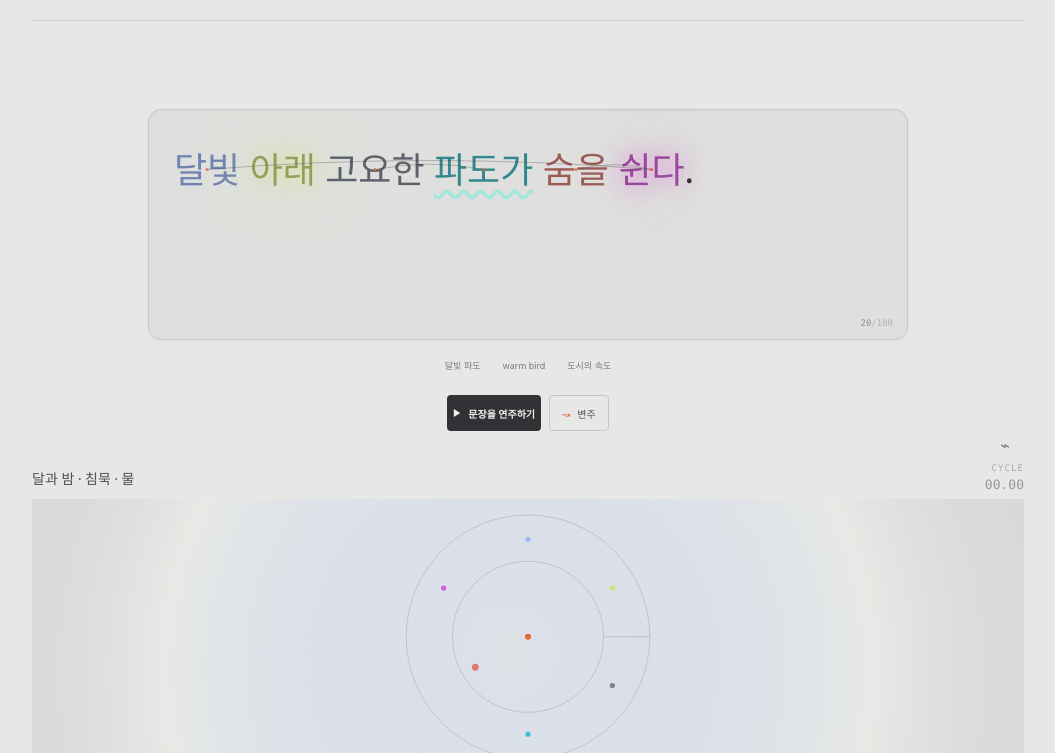
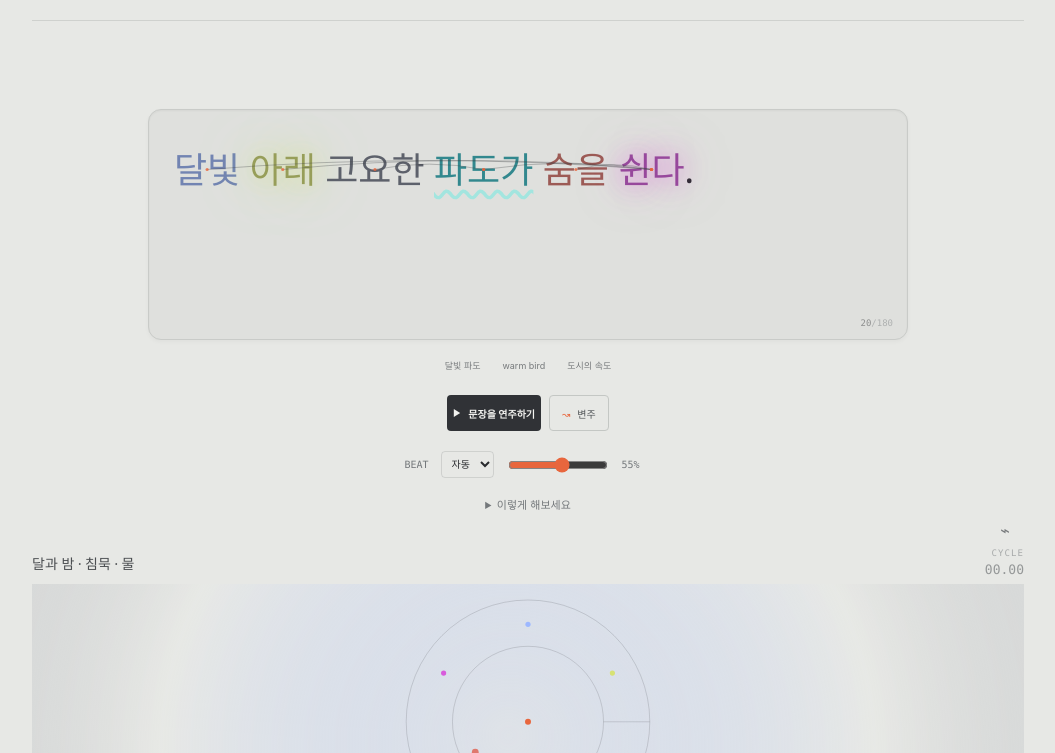
Before and after one commit to ddaog/music-gwamolip, a website built with Vite: page index.html in a window 1280 px wide. Both pictures are taken after a click on the button "달빛 파도". Shown: the part 47-800 px from the top of the page, without its empty margins (112-1167 px from the left). Built offline with nearby package versions, Linux system fonts and the light colour scheme.

Commit message:
Improve sentence relationships, harmonic arrangement and beat controls

```diff
--- a/index.html
+++ b/index.html
@@ -60,6 +60,22 @@
                 </button>
               </div>
               <p class="status-line" id="status-line" aria-live="polite"> </p>
+              <div class="beat-controls">
+                <label for="beat-mode">BEAT</label>
+                <select id="beat-mode" aria-label="비트 모드"><option value="auto">자동</option><option value="on">켜기</option><option value="off">끄기</option></select>
+                <input id="beat-intensity" aria-label="비트 강도" type="range" min="0" max="100" value="55" />
+                <output id="beat-value" for="beat-intensity">55%</output>
+              </div>
+              <details class="play-guide">
+                <summary>이렇게 해보세요</summary>
+                <p>한 단어에서 시작해 문장을 쌓아보세요. 단어가 늘면 화음과 리듬이 더해집니다.</p>
+                <button type="button" data-prompt="달빛">달빛</button>
+                <button type="button" data-prompt="고요한 달빛이 천천히 바다를 비춘다.">고요한 달빛이 천천히 바다를 비춘다.</button>
+                <p>‘고요한’은 부드러운 음색을, ‘빠르게’는 움직임을 더합니다. 쉼표를 넣으면 연결선이 문장 구간을 나누고 음악의 여백이 늘어납니다.</p>
+                <button type="button" data-prompt="A tiny red bird dances softly.">A tiny red bird dances softly.</button>
+                <p>BEAT를 ‘켜기’로 바꾸면 짧은 글에도 리듬이 생깁니다. 슬라이더는 드럼의 강도입니다. ‘자동’에서는 단어 수에 따라 드럼이 쌓입니다.</p>
+                <p>변주로 같은 문장의 다른 선율을 들어보세요. 단어 연결은 한국어·영어 규칙으로 추정하며, 사전에 없는 말은 글자와 발음 특성으로 반응합니다.</p>
+              </details>
               <button id="reading-trigger" class="reading-trigger" type="button" aria-haspopup="dialog" aria-controls="reading-dialog" aria-label="문장 분석 보기">⌁</button>
             </div>
           </div>
--- a/src/main.js
+++ b/src/main.js
@@ -1,7 +1,8 @@
 import './styles.css';
+import { analyzeSyntax } from './syntax.js';
 import { analyzeText, describeAnalysis } from './text-analyzer.js';
 import { LEXICON_STATS } from './lexicon.js';
-import { createStrudelCode, MusicEngine } from './music-engine.js';
+import { createArrangement, createStrudelCode, MusicEngine } from './music-engine.js';
 import { Visualizer, visualProfileFor, visualProfileForToken } from './visualizer.js';
 
 const elements = {
@@ -44,8 +45,12 @@ const elements = {
 const engine = new MusicEngine();
 let variation = 0;
 let analysis = analyzeText(elements.sentence.value, variation);
-analysis.syntax = syntaxSummary(elements.sentence.value);
-let code = createStrudelCode(analysis);
+analysis.syntax = analyzeSyntax(elements.sentence.value);
+const beat = { mode: 'auto', intensity: 0.55 };
+const initialArrangement = createArrangement(analysis, beat);
+analysis.bpm = initialArrangement.bpm;
+analysis.scale = initialArrangement.scale;
+let code = createStrudelCode(analysis, beat);
 const visualizer = new Visualizer(elements.canvas, analysis);
 let updateTimer;
 let audioTask = null;
@@ -121,7 +126,7 @@ function renderWordHighlight() {
     word.dataset.effect = profile.effect;
     word.dataset.layer = meaning?.layer ?? 'near';
     word.dataset.token = meaning.token;
-    const role = grammaticalRole(rawToken, tokenIndex, text);
+    const role = analysis.syntax.words[tokenIndex]?.role ?? 'word';
     word.dataset.role = role;
     word.style.setProperty('--word-color', profile.color);
     word.style.setProperty('--word-accent', profile.accent);
@@ -139,43 +144,14 @@ function renderWordHighlight() {
   requestAnimationFrame(() => renderRelations(wordNodes));
 }
 
-function grammaticalRole(word, index, text) {
-  const words = [...text.toLowerCase().matchAll(/[가-힣a-z0-9]+/giu)].map((match) => match[0]);
-  const englishVerbs = new Set(['is', 'are', 'was', 'were', 'be', 'am', 'seem', 'feel', 'become', 'flow', 'flows', 'move', 'moves', 'dance', 'dances', 'shine', 'shines', 'walk', 'walks', 'run', 'runs', 'sing', 'sings', 'breathe', 'breathes', 'fall', 'falls', 'rise', 'rises', 'glow', 'glows', 'drift', 'drifts', 'touch', 'touches', 'hold', 'holds', 'open', 'opens', 'close', 'closes']);
-  const predicates = words.map((item, at) => ({ item, at })).filter(({ item }) => /(?:다|는다|ㄴ다|했다|한다|흐른다|피어난다|어|아|고|면|네|죠)$/u.test(item) || englishVerbs.has(item) || /(?:ing|ed)$/u.test(item));
-  const predicate = predicates.at(-1)?.at ?? -1;
-  if (index === predicate) return 'predicate';
-  if (/(?:ly)$/u.test(word) || /(?:게|히)$/u.test(word) || ['very', 'so', 'quite', 'slowly', 'softly', 'quickly', 'gently'].includes(word)) return 'adverb';
-  if (/^(?:작은|큰|고요한|따뜻한|차가운|붉은|푸른|밝은|어두운|깊은|높은|느린|빠른|warm|cold|tiny|small|big|little|quiet|bright|dark|soft|gentle|red|blue|green|golden)$/u.test(word) || /(?:ful|ous|ive|able|less|ish)$/u.test(word)) return 'adjective';
-  if (/(?:을|를)$/u.test(word) || (predicate >= 0 && index > predicate)) return 'object';
-  if (predicate >= 0 && index < predicate) return 'subject';
-  return 'word';
-}
-
-function syntaxSummary(text) {
-  const words = [...text.toLowerCase().matchAll(/[가-힣a-z0-9]+/giu)].map((match) => match[0]);
-  return words.reduce((roles, word, index) => {
-    roles[grammaticalRole(word, index, text)] += 1;
-    return roles;
-  }, { subject: 0, predicate: 0, object: 0, adjective: 0, adverb: 0, word: 0 });
-}
 
 function renderRelations(wordNodes) {
   const svg = elements.relationLines;
-  const rect = elements.sentenceHighlight.getBoundingClientRect();
+  const rect = svg.getBoundingClientRect();
   svg.setAttribute('viewBox', `0 0 ${rect.width} ${rect.height}`);
   svg.replaceChildren();
   if (wordNodes.length < 2) return;
-  const roles = wordNodes.map((node) => node.dataset.role);
-  const predicate = roles.lastIndexOf('predicate');
-  if (predicate < 0) return;
-  const sources = [];
-  const subject = roles.indexOf('subject');
-  const object = roles.indexOf('object');
-  const modifier = roles.findIndex((role) => role === 'adjective' || role === 'adverb');
-  if (subject >= 0 && subject !== predicate) sources.push([subject, predicate]);
-  if (object >= 0 && object !== predicate) sources.push([object, predicate]);
-  if (modifier >= 0) sources.push([modifier, Math.min(modifier + 1, wordNodes.length - 1)]);
+  const sources = analysis.syntax.edges.map(({ from, to }) => [from, to]);
   for (const [from, to] of sources) {
     const a = wordNodes[from].getClientRects()[0] ?? wordNodes[from].getBoundingClientRect();
     const b = wordNodes[to].getClientRects()[0] ?? wordNodes[to].getBoundingClientRect();
@@ -203,8 +179,11 @@ function renderRelations(wordNodes) {
 function analyzeCurrentText({ keepVariation = false } = {}) {
   if (!keepVariation) variation = 0;
   analysis = analyzeText(elements.sentence.value, variation);
-  analysis.syntax = syntaxSummary(elements.sentence.value);
-  code = createStrudelCode(analysis);
+  analysis.syntax = analyzeSyntax(elements.sentence.value);
+  const arrangement = createArrangement(analysis, beat);
+  analysis.bpm = arrangement.bpm;
+  analysis.scale = arrangement.scale;
+  code = createStrudelCode(analysis, beat);
   renderAnalysis();
 }
 
@@ -224,6 +203,7 @@ function stopPlayback(message = '연주를 멈췄어요. 문장을 바꾸거나
 }
 
 async function applyLatestAudio() {
+  if (!elements.sentence.value.trim()) return;
   if (audioTask) return audioTask;
   const revision = audioRevision;
   let appliedCode = '';
@@ -254,6 +234,7 @@ async function applyLatestAudio() {
 }
 
 async function playCurrent() {
+  if (!elements.sentence.value.trim()) { elements.sentence.focus(); return; }
   if (engine.playing || audioTask) {
     stopPlayback();
     return;
@@ -278,18 +259,28 @@ async function createVariation() {
 }
 
 elements.sentence.addEventListener('focus', () => {
-  if (autoPlayEnabled && !engine.playing && !audioTask) playCurrent();
+  if (elements.sentence.value.trim() && autoPlayEnabled && !engine.playing && !audioTask) playCurrent();
 });
 
-  elements.sentence.addEventListener('input', () => {
+elements.sentence.addEventListener('input', (event) => {
   elements.charCount.textContent = elements.sentence.value.length;
   analyzeCurrentText();
+  if (event.isComposing) return;
+  if (!elements.sentence.value.trim()) {
+    window.clearTimeout(updateTimer);
+    stopPlayback('문장을 입력하세요.');
+    autoPlayEnabled = true;
+    return;
+  }
   if (autoPlayEnabled && !engine.playing && !audioTask) playCurrent();
   window.clearTimeout(updateTimer);
   updateTimer = window.setTimeout(() => {
     if (autoPlayEnabled) applyLatestAudio();
   }, 560);
 });
+
+elements.sentence.addEventListener('compositionstart', () => window.clearTimeout(updateTimer));
+elements.sentence.addEventListener('compositionend', () => elements.sentence.dispatchEvent(new Event('input')));
 
 elements.sentence.addEventListener('keydown', (event) => {
   if ((event.metaKey || event.ctrlKey) && event.key === 'Enter') {
@@ -298,10 +289,15 @@ elements.sentence.addEventListener('keydown', (event) => {
   }
 });
 
+elements.sentence.addEventListener('scroll', () => {
+  elements.sentenceHighlight.scrollTop = elements.sentence.scrollTop;
+  renderRelations([...elements.sentenceHighlight.querySelectorAll('.word-token')]);
+});
+
 elements.playButton.addEventListener('click', playCurrent);
 elements.variationButton.addEventListener('click', createVariation);
 
-document.querySelectorAll('.prompt-chip').forEach((button) => {
+document.querySelectorAll('[data-prompt]').forEach((button) => {
   button.addEventListener('click', () => {
     autoPlayEnabled = true;
     elements.sentence.value = button.dataset.prompt;
@@ -311,6 +307,19 @@ document.querySelectorAll('.prompt-chip').forEach((button) => {
     else playCurrent();
     elements.sentence.focus({ preventScroll: true });
   });
+});
+
+document.querySelector('#beat-mode').addEventListener('change', (event) => {
+  beat.mode = event.target.value;
+  analyzeCurrentText({ keepVariation: true });
+  if (engine.playing) applyLatestAudio();
+});
+document.querySelector('#beat-intensity').addEventListener('input', (event) => {
+  beat.intensity = Number(event.target.value) / 100;
+  document.querySelector('#beat-value').value = `${event.target.value}%`;
+  analyzeCurrentText({ keepVariation: true });
+  window.clearTimeout(updateTimer);
+  updateTimer = window.setTimeout(() => { if (engine.playing) applyLatestAudio(); }, 100);
 });
 
 elements.readingTrigger.addEventListener('click', () => elements.readingDialog.showModal());
--- a/src/music-engine.js
+++ b/src/music-engine.js
@@ -1,103 +1,64 @@
 const clamp = (value, min, max) => Math.min(max, Math.max(min, value));
+const ramp = (value) => { const x = clamp(value, 0, 1); return x * x * (3 - 2 * x); };
 
-function take(values, count) {
-  const result = [];
-  for (let index = 0; index < count; index += 1) result.push(values[index % values.length]);
-  return result;
+// All voices share this four-bar harmony; adding words keeps the motif and key.
+export function createArrangement(analysis, beat = {}) {
+  const count = analysis.tokens.length;
+  const richness = ramp((count - 1) / 10);
+  const anchor = analysis.tokenMeanings[0]?.conceptIds ?? [];
+  const minor = anchor.some((id) => ['moon', 'darkness', 'dream', 'sadness', 'fear'].includes(id));
+  const scale = minor ? 'minor' : 'major';
+  const chords = [0, 5, 3, 4];
+  const contour = [0, 2, 4, 2, 6, 4, 2, 0];
+  const rotation = analysis.seed % 3;
+  const modifiers = analysis.syntax?.edges?.filter((edge) => edge.type === 'modifier').length ?? 0;
+  const active = count < 3 ? [0, 4] : count < 6 ? [0, 2, 4, 6] : [0, 1, 2, 4, 5, 6];
+  const melody = chords.map((root) => contour.map((_, step) => {
+    if (!active.includes(step)) return '~';
+    if (analysis.punctuation > 1 && step === 6) return '~';
+    const tone = contour[(step + rotation * 2) % contour.length];
+    return String(root + tone);
+  }).join(' '));
+  const mode = beat.mode ?? 'auto';
+  const intensity = clamp(beat.intensity ?? 0.55, 0, 1);
+  const drums = mode === 'off' ? 0 : intensity * (mode === 'on' ? 1 : ramp((count - 2) / 8));
+  return {
+    scale, chords, melody, richness, drums,
+    bpm: Math.round(clamp(76 + analysis.axes.motion * 30, 76, 108) / 2) * 2,
+    padGain: 0.012 + richness * 0.06,
+    bassGain: 0.02 + richness * 0.15,
+    melodyGain: 0.13 + richness * 0.05,
+    sparkleGain: richness * (0.012 + Math.min(modifiers, 4) * 0.004),
+  };
 }
 
-function melodyNotation(analysis) {
-  const notes = take(analysis.layers.nearDegrees, 8);
-  if (analysis.density > 0.72) {
-    notes[2] = `[${notes[2]} ${analysis.degrees[8] ?? '4'}]`;
-    notes[6] = `[${notes[6]} ${analysis.degrees[9] ?? '2'}]`;
+export function createStrudelCode(analysis, beat = {}) {
+  const arrangement = createArrangement(analysis, beat);
+  const { chords, melody, richness, drums } = arrangement;
+  const scale = analysis.root + '4:' + arrangement.scale;
+  const bassScale = analysis.root + '2:' + arrangement.scale;
+  const padScale = analysis.root + '3:' + arrangement.scale;
+  const alternate = (bars) => '<' + bars.map((bar) => '[' + bar + ']').join(' ') + '>';
+  const cutoff = Math.round(850 + analysis.axes.light * 1500);
+  const room = (0.24 + analysis.axes.space * 0.28).toFixed(2);
+  const attack = (0.025 + analysis.axes.softness * 0.09).toFixed(3);
+  const gain = (value) => value.toFixed(3);
+  const chordPattern = '<' + chords.map((root) => '[' + [root, root + 2, root + 4, root + 6].join(',') + ']').join(' ') + '>';
+  const bass = alternate(chords.map((root) => root + ' ~ ~ ~ ' + root + ' ~ ' + (richness > 0.65 ? root + 4 : '~') + ' ~'));
+  const parts = [
+    'n("' + alternate(melody) + '").scale("' + scale + '").s("triangle").lpf(' + cutoff + ').attack(' + attack + ').decay(.22).sustain(.12).release(.35).room(' + room + ').delay(.12).delaytime(.375).delayfeedback(.22).gain(' + gain(arrangement.melodyGain) + ')',
+    'n("' + chordPattern + '").scale("' + padScale + '").s("triangle").lpf(950).attack(.5).decay(.4).sustain(.28).release(.65).room(' + room + ').gain(' + gain(arrangement.padGain) + ')',
+    'n("' + bass + '").scale("' + bassScale + '").s("sine").lpf(430).attack(.015).decay(.24).sustain(.1).release(.12).gain(' + gain(arrangement.bassGain) + ')',
+    'n("' + alternate(chords.map((root) => '~ ~ ' + (root + 11) + ' ~ ~ ~ ' + (root + 9) + ' ~')) + '").scale("' + scale + '").s("sine").attack(.01).decay(.1).sustain(0).release(.18).room(.4).gain(' + gain(arrangement.sparkleGain) + ')',
+  ];
+  if (drums > 0) {
+    parts.push(
+      'note("c1 ~ ~ ~ c1 ~ ~ ~").s("sine").penv(28).pdecay(.045).attack(.002).decay(.14).sustain(0).release(.035).gain(' + gain(drums * .34) + ')',
+      's("~ ~ white ~ ~ ~ white ~").hpf(1300).lpf(6500).attack(.002).decay(.095).sustain(0).release(.025).room(.08).gain(' + gain(drums * .095) + ')',
+      's("' + (richness > .65 ? 'white*8' : '~ white ~ white ~ white ~ white') + '").hpf(7200).attack(.001).decay(.025).sustain(0).release(.015).gain(' + gain(drums * .038) + ')',
+    );
   }
-  return notes.join(' ');
-}
-
-function bassNotation(analysis) {
-  const usable = analysis.layers.farDegrees.filter((degree) => degree !== '~');
-  const first = usable[0] ?? '0';
-  const second = usable[2] ?? '3';
-  const third = usable[4] ?? '4';
-  return `${first} ~ ${first} ~ ${second} ~ ${third} ~`;
-}
-
-export function createStrudelCode(analysis) {
-  const scale = `${analysis.root}4:${analysis.scale}`;
-  const bassScale = `${analysis.root}2:${analysis.scale}`;
-  const melody = melodyNotation(analysis);
-  const bass = bassNotation(analysis);
-  const farNotes = take(analysis.layers.farDegrees, 4).map((degree) => Number(degree) || 0);
-  const pad = farNotes.map((degree) => `[${degree},${degree + 2},${degree + 4}]`).join(' ');
-  const cpm = (analysis.bpm / 4).toFixed(2);
-  const cutoff = Math.round(700 + analysis.axes.light * 2600 + analysis.axes.motion * 500);
-  const room = clamp(0.2 + analysis.axes.space * 0.5, 0.2, 0.72).toFixed(2);
-  const delay = clamp(0.08 + analysis.axes.softness * 0.24, 0.08, 0.34).toFixed(2);
-  const attack = clamp(0.01 + analysis.axes.softness * 0.12, 0.01, 0.14).toFixed(2);
-  const conceptIds = new Set(analysis.concepts.map((concept) => concept.id));
-  const melodySound = conceptIds.has('city') || conceptIds.has('machine')
-    ? 'square'
-    : conceptIds.has('fire') || conceptIds.has('anger')
-      ? 'sawtooth'
-    : analysis.axes.softness > 0.62
-      ? 'sine'
-      : 'triangle';
-  const padSound = analysis.axes.tension > 0.48 ? 'sawtooth' : 'triangle';
-  const sparkleGain = clamp(0.05 + analysis.axes.light * 0.08, 0.05, 0.13).toFixed(2);
-  const hatPattern = analysis.axes.motion > 0.66 ? 'white*8' : 'white ~ white ~';
-  const words = analysis.tokens.length;
-  const syntax = analysis.syntax ?? {};
-  const ramp = (start, span) => {
-    const progress = clamp((words - start) / span, 0, 1);
-    return (progress * progress * (3 - 2 * progress)).toFixed(2);
-  };
-  const padGain = (0.025 + Number(ramp(1, 6)) * 0.13 + Math.min(syntax.adjective ?? 0, 3) * 0.008).toFixed(2);
-  const bassGain = (0.035 + Number(ramp(2, 6)) * 0.245 + Math.min(syntax.object ?? 0, 3) * 0.012).toFixed(2);
-  const sparkleGainLayer = (Number(sparkleGain) * Number(ramp(2, 7))).toFixed(2);
-  const rhythmGain = (0.012 + Number(ramp(3, 8)) * 0.055 + Math.min(syntax.adverb ?? 0, 3) * 0.006).toFixed(2);
-  const melodyGain = (0.18 + Number(ramp(1, 8)) * 0.2 + Math.min(syntax.predicate ?? 0, 2) * 0.018).toFixed(2);
-
-  return `setcpm(${cpm})
-
-stack(
-  n("${melody}")
-    .scale("${scale}")
-    .s("${melodySound}")
-    .lpf(${cutoff})
-    .attack(${attack}).decay(.24).sustain(.18).release(.42)
-    .room(${room}).delay(${delay}).delaytime(.25).delayfeedback(.28)
-    .gain(${melodyGain}),
-
-  n("<${pad}>")
-    .scale("${scale}")
-    .s("${padSound}")
-    .lpf(${Math.round(cutoff * 0.46)})
-    .attack(.38).decay(.5).sustain(.36).release(.9)
-    .room(${Math.min(0.8, Number(room) + 0.12).toFixed(2)})
-    .gain(${padGain}),
-
-  n("${bass}")
-    .scale("${bassScale}")
-    .s("sine")
-    .lpf(520).attack(.03).decay(.32).sustain(.08).release(.2)
-    .gain(${bassGain}),
-
-  n("<${take(analysis.layers.nearDegrees, 4).join(' ~ ')} ~>")
-    .scale("${scale}")
-    .s("sine")
-    .attack(.01).decay(.12).sustain(0).release(.18)
-    .room(.68).delay(.22).gain(${sparkleGainLayer}),
-
-  note("${analysis.root}1 ~ ~ ${analysis.root}1")
-    .s("sine")
-    .penv(22).pdecay(.07)
-    .decay(.16).sustain(0).gain(${(0.025 + Number(ramp(4, 8)) * 0.19).toFixed(2)}),
-
-  s("${hatPattern}")
-    .hpf(${Math.round(4700 + analysis.axes.light * 2500)})
-    .decay(.035).sustain(0).room(.12).gain(${rhythmGain})
-)`;
+  return 'setcpm(' + (arrangement.bpm / 4).toFixed(2) + ')\n\nstack(\n  ' + parts.join(',\n  ') + '\n)';
 }
 
 export class MusicEngine {
@@ -105,6 +66,7 @@ export class MusicEngine {
     this.ready = false;
     this.initializing = null;
     this.playing = false;
+    this.revision = 0;
     this.module = import('@strudel/web');
   }
 
@@ -121,15 +83,19 @@ export class MusicEngine {
   }
 
   async play(code) {
+    const revision = ++this.revision;
     await this.init();
+    if (revision !== this.revision) return;
     if (typeof globalThis.evaluate !== 'function') {
       throw new Error('Strudel evaluate 함수를 불러오지 못했습니다.');
     }
     await globalThis.evaluate(code);
+    if (revision !== this.revision) { this.stop(); return; }
     this.playing = true;
   }
 
   stop() {
+    this.revision += 1;
     if (typeof globalThis.hush === 'function') globalThis.hush();
     this.playing = false;
   }
--- a/src/styles.css
+++ b/src/styles.css
@@ -1137,6 +1137,14 @@ footer p:first-child { opacity: 0; }
   .micro-dial small { font-size: 6px; }
 }
 
+.beat-controls { display:flex; align-items:center; justify-content:center; gap:12px; margin:20px auto 0; font:10px var(--mono); color:var(--muted); }
+.beat-controls select { font:inherit; color:var(--text); background:transparent; border:1px solid var(--line); border-radius:4px; padding:6px; }
+.beat-controls input { width:100px; accent-color:#e8663d; }
+.beat-controls output { min-width:30px; }
+.play-guide { margin:18px auto 0; max-width:550px; font-size:12px; line-height:1.8; color:var(--muted); }
+.play-guide summary { cursor:pointer; text-align:center; font-size:11px; }
+.play-guide p { margin:14px 0 8px; }
+.play-guide button { background:transparent; color:var(--text); border:1px solid var(--line); border-radius:4px; padding:7px 10px; margin:4px 4px 4px 0; font:inherit; cursor:pointer; }
 /* Hardware-inspired, quiet neutral palette */
 :root {
   color-scheme: light;
--- /dev/null
+++ b/src/syntax.js
@@ -0,0 +1,45 @@
+// Lightweight bilingual heuristics: relationships are suggestions, not a full parser.
+const verbs = /^(?:am|is|are|was|were|be|feel|feels|love|loves|see|sees|hear|hears|hold|holds|dance|dances|shine|shines|flow|flows|run|runs|walk|walks|sing|sings|breathe|breathes|fall|falls|rise|rises|glow|glows|drift|drifts|touch|touches|wait|waits|move|moves|open|opens|close|closes)$/u;
+const adjectives = /^(?:작은|큰|고요한|따뜻한|차가운|붉은|푸른|밝은|어두운|깊은|높은|느린|빠른|아름다운|부드러운|조용한|warm|cold|tiny|small|big|little|quiet|bright|dark|soft|gentle|red|blue|green|golden|beautiful|silver)$/u;
+const functional = /^(?:a|an|the|and|or|but|to|of|in|on|at|by|for|from|with|through|above|below|under|over|그리고|그러나|또는)$/u;
+
+export function analyzeSyntax(text) {
+  let clause = 0;
+  let previousEnd = 0;
+  const words = [...text.matchAll(/[가-힣a-z0-9]+/giu)].map((match, index) => {
+    if (/[,.!?;\n]/u.test(text.slice(previousEnd, match.index))) clause += 1;
+    const token = match[0].toLowerCase();
+    let role = 'word';
+    if (functional.test(token)) role = 'function';
+    else if (adjectives.test(token)) role = 'adjective';
+    else if (/ly$|(?:게|히)$/u.test(token)) role = 'adverb';
+    else if (verbs.test(token) || /(?:ing|ed)$/u.test(token) || /(?:다|어요|아요|해요|하고|이고|으며|면서)$/u.test(token)) role = 'predicate';
+    else if (/[을를]$/u.test(token)) role = 'object';
+    else if (/[은는이가]$/u.test(token) && /[가-힣]/u.test(token)) role = 'subject';
+    else if (/(?:에서|에게|으로|에)$/u.test(token)) role = 'place';
+    previousEnd = match.index + match[0].length;
+    const result = { token, index, clause, role };
+    if (/[가-힣]/u.test(token) && /(?:하고|이고|으며|면서)$/u.test(token)) clause += 1;
+    return result;
+  });
+  const edges = [];
+  const add = (from, to, type) => {
+    if (from !== to && !edges.some((edge) => edge.from === from && edge.to === to)) edges.push({ from, to, type });
+  };
+  for (const word of words) {
+    const group = words.filter((other) => other.clause === word.clause);
+    const nearest = (items) => items.sort((a, b) => Math.abs(a.index - word.index) - Math.abs(b.index - word.index))[0];
+    const predicate = nearest(group.filter((other) => other.role === 'predicate'));
+    if (word.role === 'adjective') {
+      const noun = group.find((other) => other.index > word.index && ['word', 'subject', 'object'].includes(other.role));
+      if (noun) add(word.index, noun.index, 'modifier');
+    } else if (word.role === 'adverb') {
+      if (predicate) add(word.index, predicate.index, 'modifier');
+    } else if (predicate && ['word', 'subject', 'object', 'place'].includes(word.role)) {
+      if (word.role === 'word') word.role = word.index < predicate.index ? 'subject' : 'object';
+      add(word.index, predicate.index, word.role);
+    }
+  }
+  const counts = words.reduce((result, word) => ({ ...result, [word.role]: (result[word.role] ?? 0) + 1 }), {});
+  return { words, edges, ...counts };
+}
```
Also changed, not shown: test/composition.test.js (added, +42 -0 lines), README.md.
